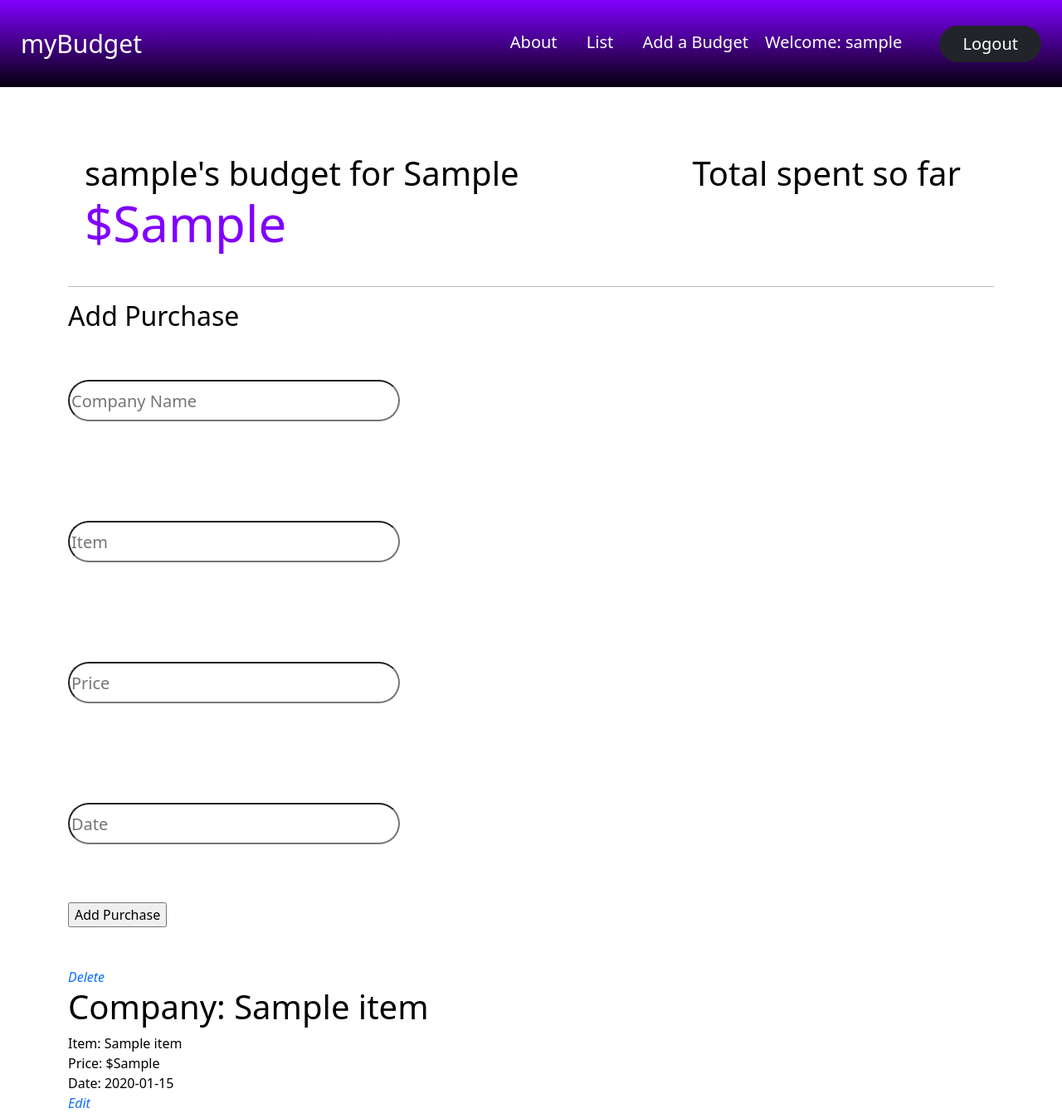
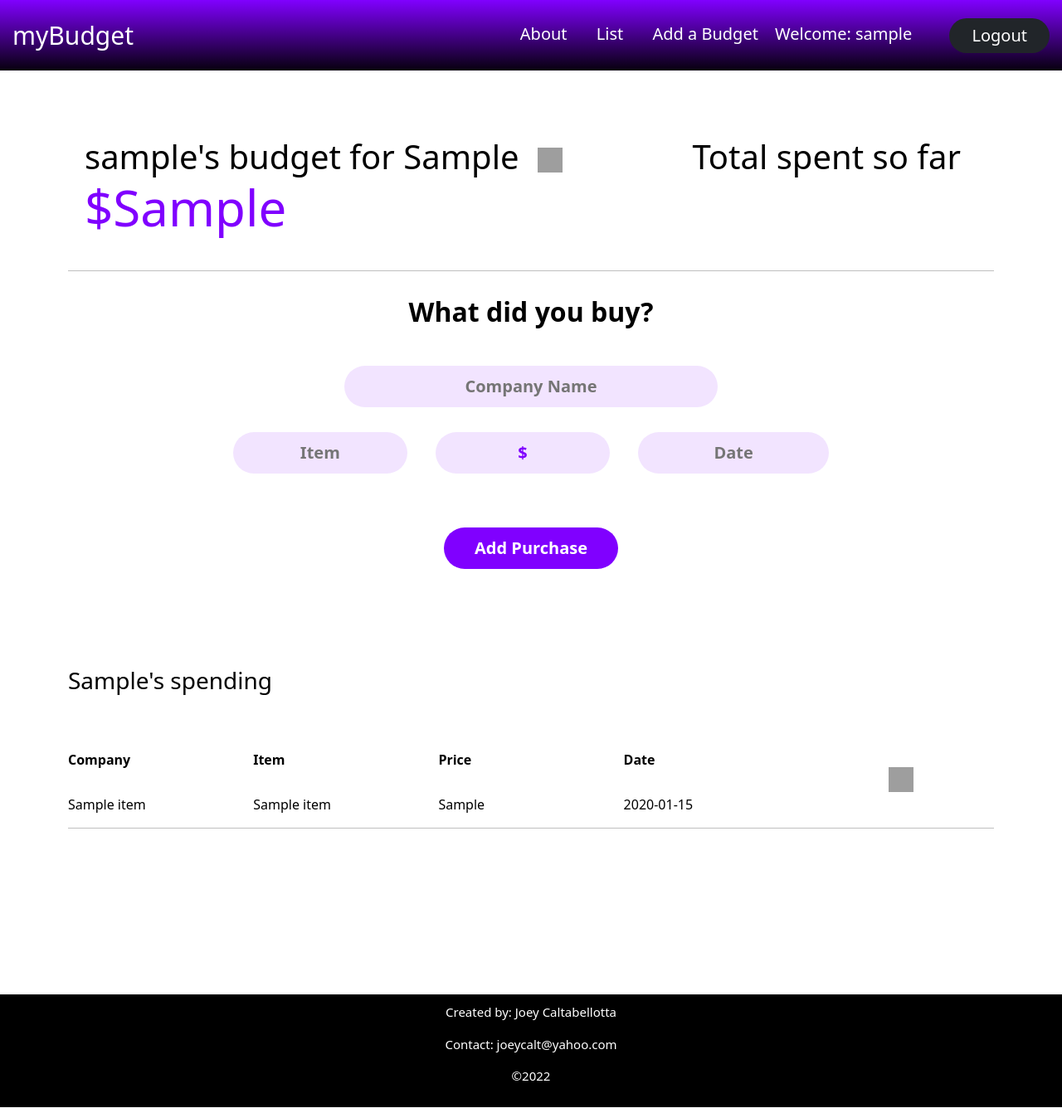
Before and after one commit to joeycalt/myBudget, a Django app: page /budget/1/ in a window 1280 px wide. Shown: the whole page at 83% size. Run offline with Django 4.2, Linux system fonts and the light colour scheme; a user stored in the database is signed in; tables that the repository leaves empty hold one stand-in row (values such as "Sample post"); grey boxes are pictures that could not be loaded.

Commit message:
styled detail and list pages

```diff
--- a/main_app/static/styles/main.css
+++ b/main_app/static/styles/main.css
@@ -8,6 +8,10 @@ h1,
 h2,
 h3 {
     color: black;
+}
+
+h6 {
+    font-weight: 600;
 }
 
 a {
@@ -48,7 +52,7 @@ p {
 
 .navbar {
     background: linear-gradient(180deg, #8000FF, #07000E)!important;
-    padding: 25px;
+    padding: 15px;
     font-size: 20px;
 }
 
@@ -62,6 +66,7 @@ a.navbar-link {
 
 .btn-dark.rounded-pill {
     margin-left: 40px;
+    border: none;
 }
 
 .navbar-brand {
@@ -90,7 +95,7 @@ p.card-title {
     background-color: black;
     color: white;
     padding: 10px 0 10px 0;
-    margin-top: 50px;
+    margin-top: 200px;
     text-align: center;
 }
 
@@ -104,12 +109,17 @@ input.rounded-pill {
     font-size: 20px;
     margin-top: 50px;
     margin-bottom: 70px;
+    background-color: #f2e4ff;
+    color: #8000FF;
+    font-weight: bold;
+    border: none;
 }
 
 input.search.rounded-pill {
     width: 100px!important;
     background: #8000FF!important;
     color: white;
+    border: none;
 }
 
 .detail-header {
@@ -127,3 +137,90 @@ input.search.rounded-pill {
     font-size: 40px;
     margin: 0 40px 40px 20px;
 }
+
+input.detail.rounded-pill {
+    margin: 15px;
+    text-align: center;
+    color: #8000FF;
+    font-weight: bold;
+    background-color: #f2e4ff;
+    width: 300px!important;
+    border: none;
+}
+
+.detail-form {
+    text-align: center;
+}
+
+.purchase-title {
+    margin-top: 30px;
+    margin-bottom: 30px;
+    font-weight: bold;
+}
+
+.delete-button {
+    height: 30px;
+    width: 30px;
+}
+
+button.btn-labeled.btn-danger {
+    background-color: white!important;
+    border: none;
+}
+
+input.add.rounded-pill {
+    width: 210px!important;
+    background-color: #8000FF;
+    color: white;
+    border: none;
+}
+
+.company.detail.rounded-pill {
+    width: 450px!important;
+}
+
+.item-price.detail.rounded-pill {
+    width: 210px!important;
+}
+
+.date-add.detail.rounded-pill {
+    width: 230px!important;
+}
+
+.spending {
+    text-align: left;
+    margin-bottom: 70px;
+}
+
+.detail-data {
+    display: grid;
+    grid-template-columns: 1fr 1fr 1fr 1fr 1fr;
+    grid-template-rows: 1fr;
+    text-align: left;
+}
+
+.button.is-info {
+    margin-top: 18px;
+    text-align: center;
+}
+
+.company {
+    font-weight: 200;
+}
+
+.price {
+    font-weight: 200;
+}
+
+.item {
+    font-weight: 200;
+}
+
+.date {
+    font-weight: 200;
+}
+
+.edit {
+    height: 30px;
+    width: 30px;
+}
--- a/main_app/templates/base.html
+++ b/main_app/templates/base.html
@@ -46,4 +46,9 @@
       </div>
     </div>
   </body>
+  <footer class="footer">
+    <p class="p-footer">Created by: Joey Caltabellotta</p>
+    <p class="p-footer">Contact: joeycalt@yahoo.com</p>
+    <p class="p-footer">©2022</p>
+</footer>
 </html>
--- a/main_app/templates/budget_detail.html
+++ b/main_app/templates/budget_detail.html
@@ -1,12 +1,23 @@
 {% extends 'base.html' %}
 {% block title %} {{header}} {% endblock %}
 {% block content %}
-<h1 class="detail-header">{{user.username}}'s budget for {{budget.month}}<p class="detail-spent">Total spent so far</p>
+<h1 class="detail-header">{{user.username}}'s budget for {{budget.month}}
+    <span class="detail-delete">
+        <a href="{% url 'budget_delete' budget.pk %}" class="button is-danger">
+            <span class="btn-label"">
+                <button type="button" class="btn btn-labeled btn-danger">
+                    <img class="delete-button" src="https://cdn2.iconfinder.com/data/icons/round-interface-1/217/50-1024.png" alt="">
+            </button>
+
+            </span>
+        </a>
+    </span>
+    <p class="detail-spent">Total spent so far</p>
     <p class= 'detail-amount'>${{budget.amount}}</p> </h1>
 
     <hr />
-<div>
-    <h2>Add Purchase</h2>
+<div class="detail-form">
+    <h2 class="purchase-title">What did you buy?</h2>
 
     <div>
         <form class="mb-5" action="{% url 'budget_create' budget.pk %}" method="post">
@@ -14,7 +25,7 @@
             <div>
                 <div>
                     <input
-                    class="name rounded-pill"
+                    class="company detail rounded-pill"
                     type="text"
                     name="name"
                     placeholder="Company Name"
@@ -23,65 +34,69 @@
                 </div>
                 <div>
                     <input
-                    class="item rounded-pill"
+                    class=" item-price detail rounded-pill"
                     type="text"
                     name="title"
                     placeholder="Item"
                     required
                     />
-                </div>
-                <div>
                     <input
-                    class="price rounded-pill"
+                    class="item-price detail rounded-pill"
                     type="text"
                     name="price"
                     placeholder="Price"
+                    value="$"
                     required
                     />
-                </div>
-                <div>
                     <input
-                    class="date rounded-pill"
+                    class="date-add detail rounded-pill"
                     type="text"
                     name="date"
                     placeholder="Date"
                     required
                     />
+                    <div>
+                    <input class="add rounded-pill" type="submit" value="Add Purchase" />
                 </div>
-                <div class="control">
-                    <input class="button is-primary" type="submit" value="Add Purchase" />
                 </div>
             </div>
         </form>
-        <div>
-        <a href="{% url 'budget_delete' budget.pk %}" class="button is-danger">
-            <span class="icon">
-                <i class="fas fa-trash-alt">Delete</i>
-            </span>
-        </a>
-        </div>
+       <h3 class="spending">{{budget.month}}'s spending</h3>
+
         {% for item in budget.buys.all %}
-       <div>
-        <h1>Company: {{item.name}}</h1>
-
+    <div class="detail-data">
+        <div class="company">
+        <h6>Company</h6>
+        <br />
+        {{item.name}}
        </div>
-       <div>
-        Item:
+       <div class="item">
+        <h6>Item</h6>
+        <br />
         {{item.title}}
        </div>
-       <div>Price:
-        ${{item.price}}
+       <div class="price">
+        <h6>Price</h6>
+        <br />
+        {{item.price}}
        </div>
-       <div>Date:
+       <div class="date">
+        <h6>Date</h6>
+        <br />
         {{item.date}}
+       </div>
+       <a href="{% url 'item_update' budget.pk item.pk %}" class="button is-info">
+           <span class="icon">
+               <i class="edit">
+                <img class='edit' src="https://www.iconsdb.com/icons/preview/purple/edit-xxl.png" alt="">
+               </i>
+           </span>
+       </a>
+
     </div>
-    <div>
-        <a href="{% url 'item_update' budget.pk item.pk %}" class="button is-info">
-            <span class="icon">
-                <i class="fas fa-edit">Edit</i>
-            </span>
-        </a>
-    </div>
+    <hr />
+
+
     {% endfor %}
     </div>
 </div>
--- a/main_app/templates/budget_form.html
+++ b/main_app/templates/budget_form.html
@@ -8,7 +8,7 @@
         <form method="post">
             {% csrf_token %}
             {{form.as_p}}
-            <input class= 'button' type="submit" value="Submit" />
+            <input class= 'detail rounded-pill' type="submit" value="Submit" />
 
           </form>
 {% endblock %}
--- a/main_app/templates/budget_list.html
+++ b/main_app/templates/budget_list.html
@@ -38,10 +38,4 @@
     <h1>No locations found matching your query</h1>
   {% endfor %}
 </div>
-
-<footer class="footer">
-    <p class="p-footer">Created by: Joey Caltabellotta</p>
-    <p class="p-footer">Contact: joeycalt@yahoo.com</p>
-    <p class="p-footer">©2022</p>
-</footer>
 {% endblock %}
```
